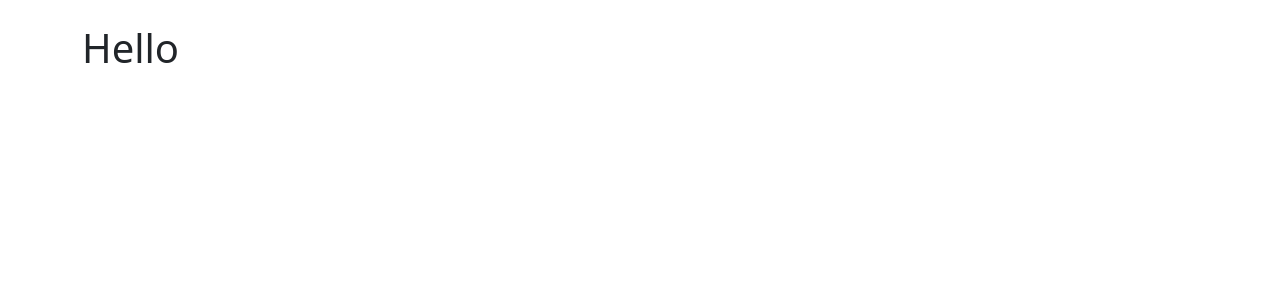
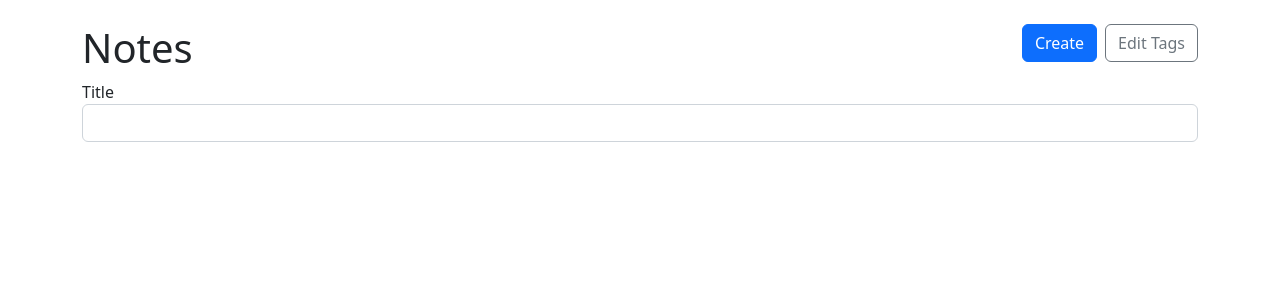
Before and after one commit to norrico31/Markdown-TS, a React (Vite) app: page / in a window 1280 px wide. Shown: the top 300 px of the page. Built offline with nearby package versions, Linux system fonts and the light colour scheme.

Commit message:
note and tags functionality done

```diff
--- a/src/App.tsx
+++ b/src/App.tsx
@@ -2,6 +2,7 @@ import { useMemo, useId } from 'react'
 import { Container } from 'react-bootstrap'
 import { Routes, Route, Navigate } from 'react-router-dom'
 import NewNote from './pages/NewNote'
+import NoteList from './pages/NoteList'
 import { useLocalStorage } from './utils/useLocalStorage'
 
 export type Note = {
@@ -42,11 +43,15 @@ function App() {
 		})
 	}
 
+	function addTag(tag: Tag) {
+		setTags((prevTag) => [...prevTag, tag])
+	}
+
 	return (
 		<Container className='my-4'>
 			<Routes>
-				<Route path='/' element={<h1>Hello</h1>} />
-				<Route path='/new' element={<NewNote onSubmit={createNote} />} />
+				<Route path='/' element={<NoteList />} />
+				<Route path='/new' element={<NewNote onSubmit={createNote} addTag={addTag} tags={tags} />} />
 				<Route path='/:id'>
 					<Route index element={<h1>Show</h1>} />
 					<Route path='edit' element={<h1>Edit</h1>} />
--- a/src/components/NoteForm.tsx
+++ b/src/components/NoteForm.tsx
@@ -1,25 +1,30 @@
-import { useState, useRef } from "react"
+import { useState, useRef, useId } from "react"
 import { Form, Stack, Row, Col, Button } from "react-bootstrap"
 import CreatableReactSelect from 'react-select/creatable'
-import { Link } from "react-router-dom"
+import { Link, useNavigate } from "react-router-dom"
 import { NoteData, Tag } from "../App"
 
 type Props = {
     onSubmit: (data: NoteData) => void
+    addTag: (tag: Tag) => void
+    tags: Tag[]
 }
 
-export default function NoteForm({ onSubmit }: Props) {
+export default function NoteForm({ onSubmit, addTag, tags }: Props) {
     const titleRef = useRef<HTMLInputElement>(null)
     const markdownRef = useRef<HTMLTextAreaElement>(null)
     const [selectedTags, setSelectedTags] = useState<Tag[]>([])
+    const id = useId()
+    const navigate = useNavigate()
 
     function handleSubmit(evt: React.FormEvent) {
         evt.preventDefault()
         onSubmit({
             title: titleRef.current!.value,
             markdown: markdownRef.current!.value,
-            tags: []
+            tags: selectedTags
         })
+        navigate('..')
     }
 
     return (
@@ -35,9 +40,18 @@ export default function NoteForm({ onSubmit }: Props) {
                     <Col>
                         <Form.Group controlId='tags'>
                             <Form.Label>Tags</Form.Label>
-                            <CreatableReactSelect isMulti value={selectedTags.map((tag: Tag) => ({ label: tag.label, value: tag.id }))} onChange={(tags) => {
-                                setSelectedTags(tags.map((tag) => ({ label: tag.label, id: tag.value })))
-                            }} />
+                            <CreatableReactSelect
+                                isMulti
+                                options={tags.map((t) => ({ label: t.label, value: t.id }))}
+                                onCreateOption={label => {
+                                    const newTag = { id, label }
+                                    addTag(newTag)
+                                    setSelectedTags([...selectedTags, newTag])
+                                }}
+                                value={selectedTags.map((tag: Tag) => ({ label: tag.label, value: tag.id }))}
+                                onChange={(tags) => {
+                                    setSelectedTags(tags.map((tag) => ({ label: tag.label, id: tag.value })))
+                                }} />
                         </Form.Group>
                     </Col>
                 </Row>
--- a/src/pages/NewNote.tsx
+++ b/src/pages/NewNote.tsx
@@ -1,15 +1,17 @@
-import { NoteData } from "../App";
+import { NoteData, Tag } from "../App";
 import NoteForm from "../components/NoteForm";
 
 type Props = {
     onSubmit: (data: NoteData) => void
+    addTag: (tag: Tag) => void
+    tags: Tag[]
 }
 
-export default function NewNote({ onSubmit }: Props) {
+export default function NewNote({ onSubmit, addTag, tags }: Props) {
     return (
         <>
             <h1 className="mb-4">New Note</h1>
-            <NoteForm onSubmit={onSubmit} />
+            <NoteForm onSubmit={onSubmit} addTag={addTag} tags={tags} />
         </>
     )
 }
--- /dev/null
+++ b/src/pages/NoteList.tsx
@@ -0,0 +1,30 @@
+import { Row, Col, Stack, Button, Form } from "react-bootstrap"
+import { Link } from "react-router-dom"
+
+export default function NoteList() {
+    return (
+        <>
+            <Row>
+                <Col>
+                    <h1>Notes</h1>
+                </Col>
+                <Col xs='auto'>
+                    <Stack gap={2} direction='horizontal'>
+                        <Link to='/new'>
+                            <Button variant='primary'>Create</Button>
+                        </Link>
+                        <Button variant='outline-secondary'>Edit Tags</Button>
+                    </Stack>
+                </Col>
+            </Row>
+            <Form>
+                <Row className='mb-4'>
+                    <Col>
+                        <Form.Group controlId=''>Title</Form.Group>
+                        <Form.Control type='text' />
+                    </Col>
+                </Row>
+            </Form>
+        </>
+    )
+}
```
